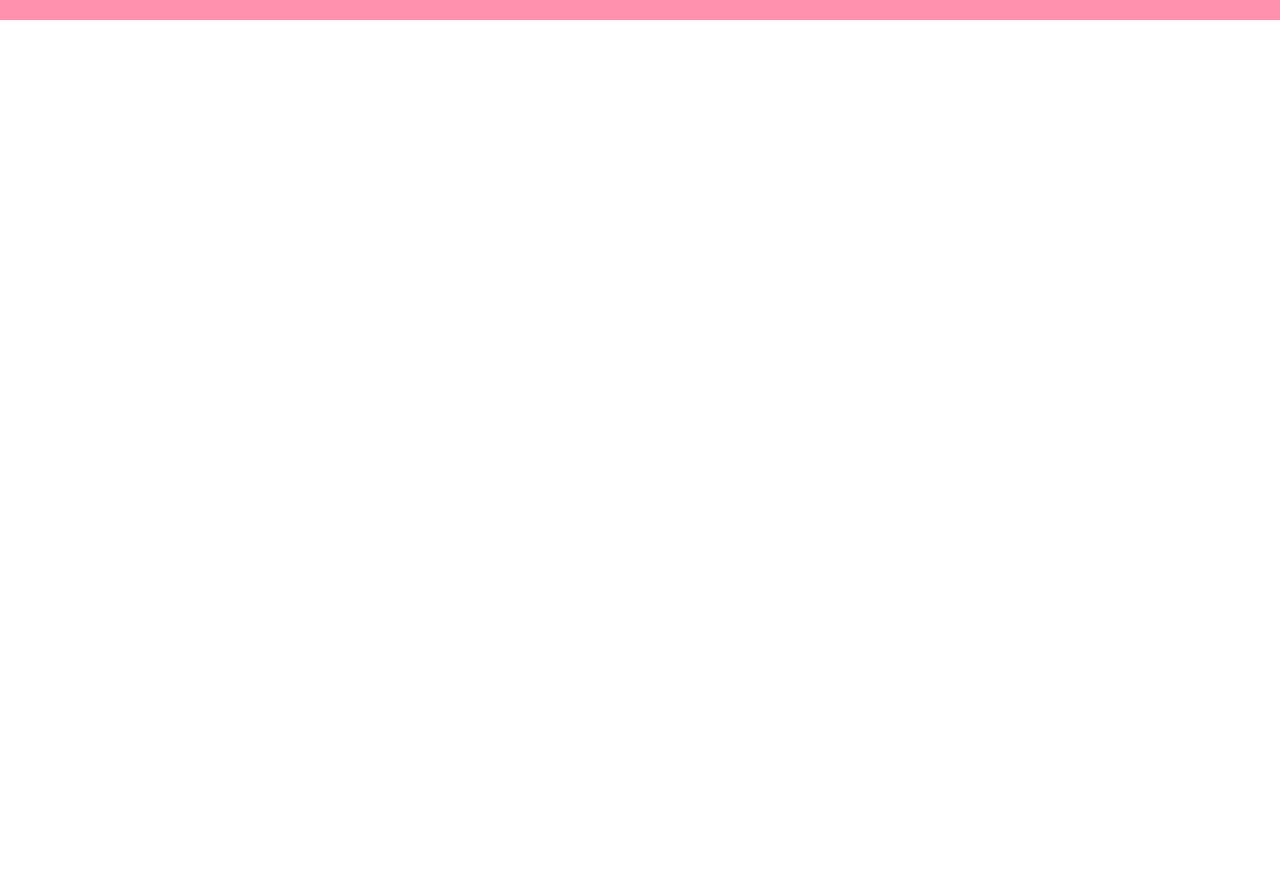
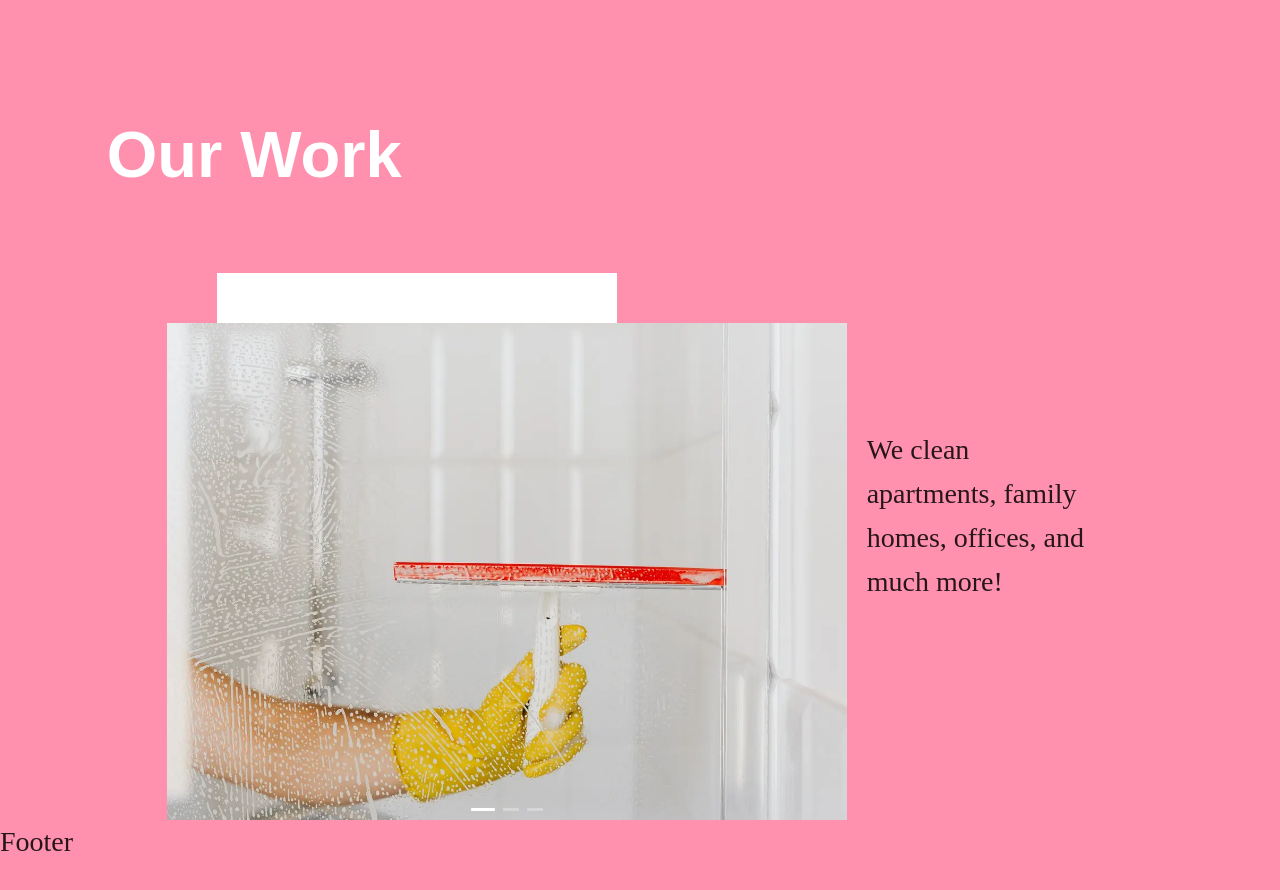
Before and after one commit to Carlos460/dd-sparkle-cleaning, a Next.js app: page / in a window 1280 px wide. Shown: the part 780-1670 px from the top of the page. Before the commit the page ends 800 px from the top, so only its background shows below. Built offline with nearby package versions, Linux system fonts and the light colour scheme; a web font is replaced by a local one.

Commit message:
Added Footer and Work Showcase section

```diff
--- /dev/null
+++ b/_includes/Footer/Footer.styles.ts
@@ -0,0 +1,8 @@
+import styled from 'styled-components';
+
+export const Container = styled.div`
+  width: 100%;
+  height: 500px;
+
+  background-color: var(--primary);
+`;
--- /dev/null
+++ b/_includes/Footer/index.tsx
@@ -0,0 +1,11 @@
+import * as S from './Footer.styles';
+
+const Footer = () => {
+  return (
+    <S.Container>
+      <h1>Footer</h1>
+    </S.Container>
+  );
+};
+
+export default Footer;
--- /dev/null
+++ b/_includes/WorkCarousel/WorkCarousel.styles.ts
@@ -0,0 +1,34 @@
+import styled from 'styled-components';
+
+export const Conatiner = styled.div`
+  position: relative;
+  width: 680px;
+  margin-top: 100px;
+
+  @media (max-width: 1000px) {
+    width: 100%;
+  }
+`;
+
+export const WorkImage = styled.div`
+  height: 500px;
+  background-image: url('clean_glass.webp');
+  background-size: cover;
+  background-position: 0px -300px;
+  @media (max-width: 1000px) {
+    height: 400px;
+  }
+`;
+
+export const WhiteBlock = styled.div`
+  width: 400px;
+  height: 600px;
+  background-color: white;
+
+  position: absolute;
+  top: -50px;
+  left: 50px;
+  @media (max-width: 1115px) {
+    display: none;
+  }
+`;
--- /dev/null
+++ b/_includes/WorkCarousel/index.tsx
@@ -0,0 +1,23 @@
+import { Carousel } from 'antd';
+import * as S from './WorkCarousel.styles';
+
+const WorkCarousel = () => {
+  return (
+    <S.Conatiner>
+      <S.WhiteBlock />
+      <Carousel dotPosition="bottom">
+        <div>
+          <S.WorkImage />
+        </div>
+        <div>
+          <S.WorkImage />
+        </div>
+        <div>
+          <S.WorkImage />
+        </div>
+      </Carousel>
+    </S.Conatiner>
+  );
+};
+
+export default WorkCarousel;
--- a/pages/index.tsx
+++ b/pages/index.tsx
@@ -5,6 +5,8 @@ import Navbar from '@includes/Navbar';
 import { Row, Col } from 'antd';
 
 import * as S from '../styles/Home.styles';
+import WorkCarousel from '@includes/WorkCarousel';
+import Footer from '@includes/Footer';
 
 const Home: NextPage = () => {
   return (
@@ -18,8 +20,12 @@ const Home: NextPage = () => {
         <S.Section>
           <Row justify="center">
             <Col xs={22} sm={18} lg={20} xxl={14}>
+              <Navbar />
+            </Col>
+          </Row>
+          <Row justify="center">
+            <Col xs={22} sm={18} lg={20} xxl={14}>
               <S.Container>
-                <Navbar />
                 <S.Title>
                   Reliable <span style={{ color: '#FF91AF' }}>Cleaning</span>{' '}
                   Service
@@ -35,6 +41,29 @@ const Home: NextPage = () => {
           <S.ImageBubble />
           <S.HeaderWave />
         </S.Section>
+        <S.Section backgroundColor={`var(--primary)`}>
+          <Row justify="center">
+            <Col xs={22} sm={18} lg={20} xxl={14}>
+              <S.Title textColor={`white`}>Our Work</S.Title>
+              <Row justify="center">
+                <Col>
+                  <WorkCarousel />
+                </Col>
+                <Col xs={12} sm={12} lg={6}>
+                  <div style={{ display: 'flex', height: '100%' }}>
+                    <div style={{ margin: 'auto 20px' }}>
+                      <h1>
+                        We clean apartments, family homes, offices, and much
+                        more!
+                      </h1>
+                    </div>
+                  </div>
+                </Col>
+              </Row>
+            </Col>
+          </Row>
+        </S.Section>
+        <Footer />
       </main>
     </>
   );
```
